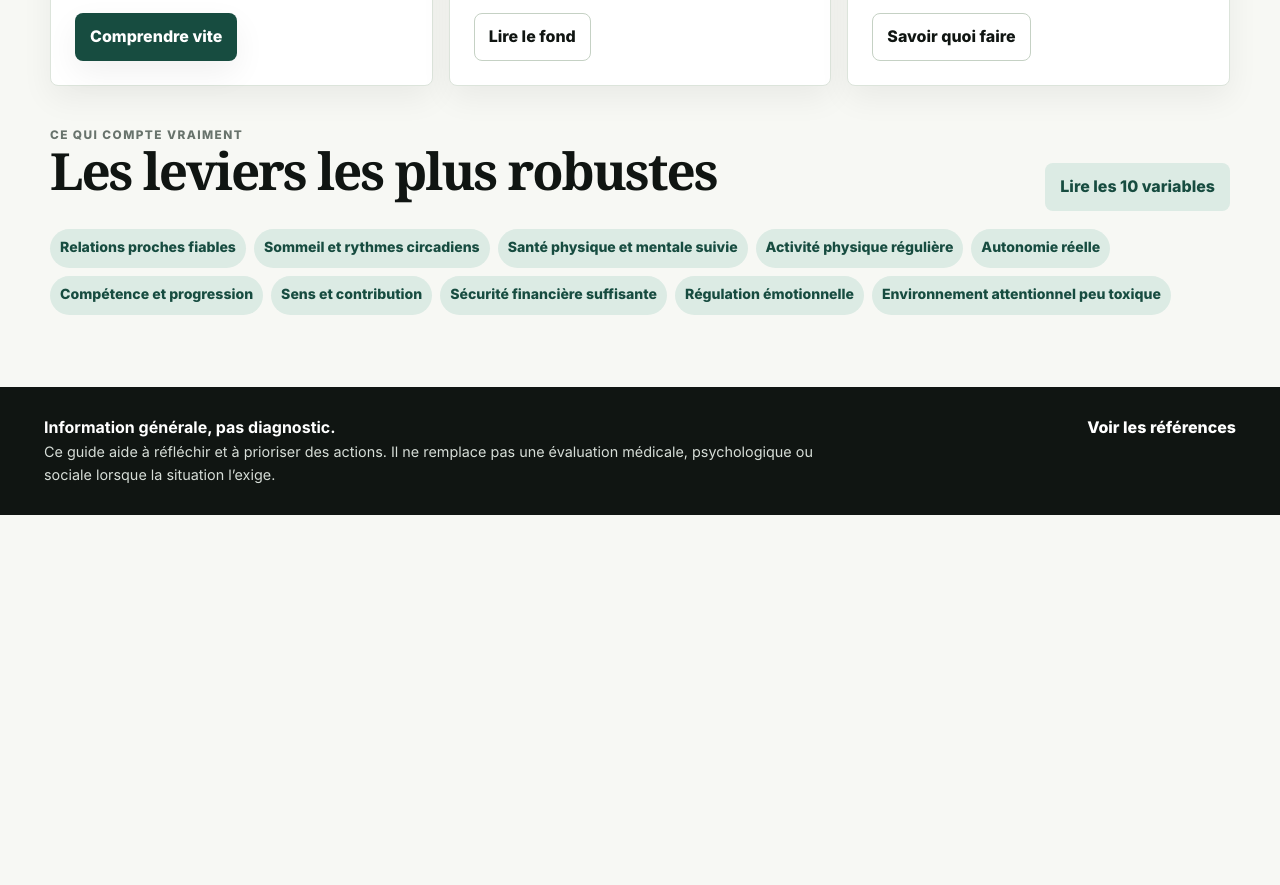
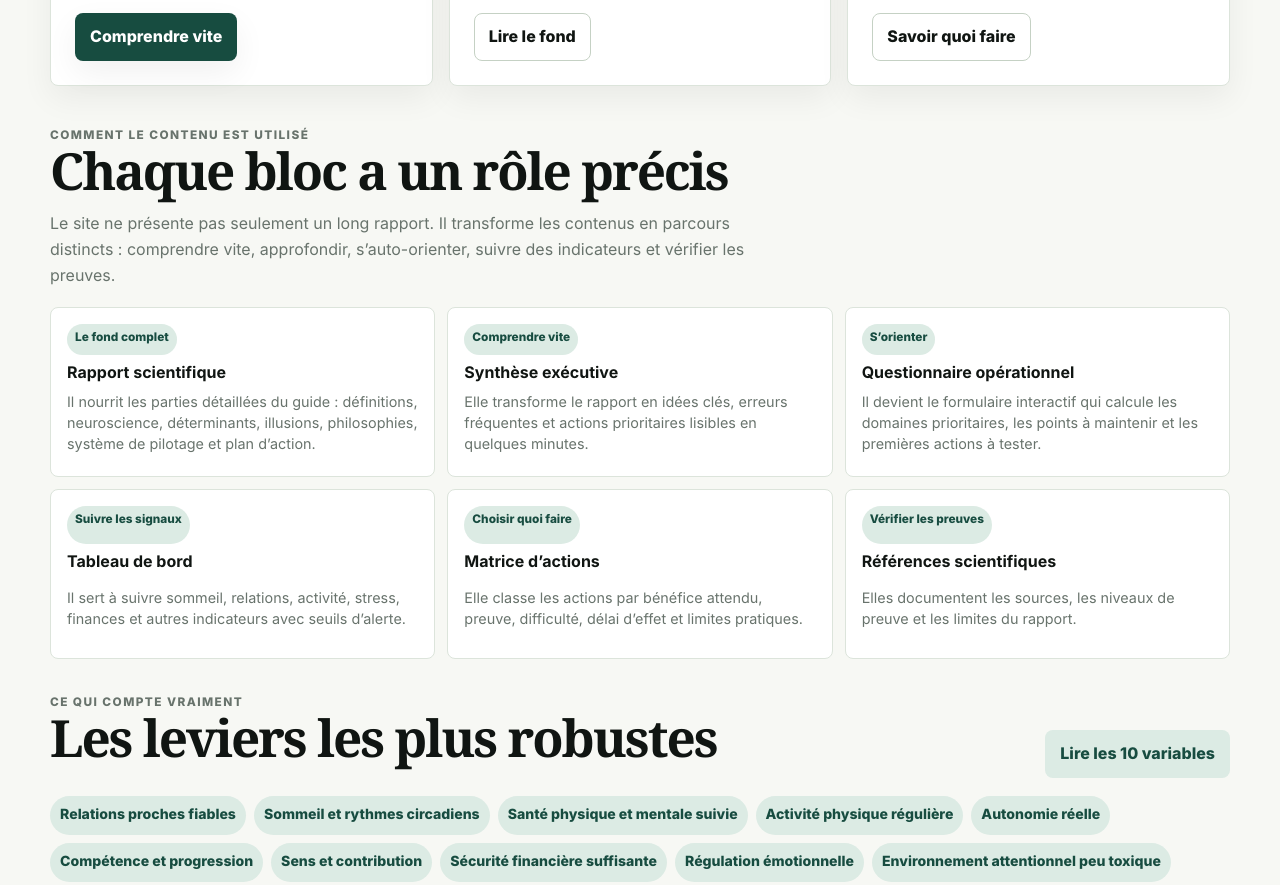
Before and after one commit to PNP06/bonheur, a plain HTML site: page index.html in a window 1280 px wide. Shown: the part 941-1826 px from the top of the page. Before the commit the page ends 1456 px from the top, so only its background shows below. Drawn offline with Linux system fonts and the light colour scheme.

Commit message:
Clarifie le role des contenus du site

```diff
--- a/assets/css/styles.css
+++ b/assets/css/styles.css
@@ -440,6 +440,81 @@ h3 {
   font-weight: 760;
 }
 
+.content-usage-panel {
+  display: grid;
+  gap: 18px;
+  padding: 22px;
+  margin: 8px 0 24px;
+  border: 1px solid var(--line);
+  border-radius: var(--radius);
+  background: rgba(255, 255, 255, 0.78);
+  box-shadow: var(--shadow-soft);
+}
+
+.content-usage-panel h2 {
+  margin-bottom: 8px;
+  font-family: inherit;
+  font-size: 1.35rem;
+  line-height: 1.2;
+  letter-spacing: -0.02em;
+}
+
+.content-usage-panel p {
+  max-width: 820px;
+  margin-bottom: 0;
+  color: var(--muted);
+}
+
+.content-usage-grid {
+  display: grid;
+  grid-template-columns: repeat(3, minmax(0, 1fr));
+  gap: 12px;
+}
+
+.content-usage-card {
+  display: grid;
+  gap: 8px;
+  min-height: 170px;
+  padding: 16px;
+  color: inherit;
+  border: 1px solid var(--line);
+  border-radius: var(--radius);
+  background: #fff;
+  text-decoration: none;
+  transition: 140ms ease;
+}
+
+.content-usage-card:hover,
+.content-usage-card:focus-visible {
+  outline: none;
+  border-color: var(--accent);
+  box-shadow: var(--shadow-soft);
+  transform: translateY(-1px);
+}
+
+.content-usage-card span {
+  width: fit-content;
+  padding: 4px 8px;
+  color: var(--accent-dark);
+  border-radius: 999px;
+  background: var(--accent-soft);
+  font-size: 0.74rem;
+  font-weight: 850;
+}
+
+.content-usage-card strong {
+  color: var(--ink);
+  font-size: 1rem;
+  line-height: 1.2;
+}
+
+.content-usage-card p {
+  margin-bottom: 0;
+  color: var(--muted);
+  font-size: 0.9rem;
+  line-height: 1.45;
+}
+
 .guide-toolbar {
   display: grid;
   grid-template-columns: minmax(0, 1fr) 280px;
@@ -1444,7 +1519,8 @@ h3 {
 
   .guide-grid,
   .action-grid,
-  .card-grid {
+  .card-grid,
+  .content-usage-grid {
     grid-template-columns: repeat(2, minmax(0, 1fr));
   }
 }
@@ -1486,8 +1562,13 @@ h3 {
   .action-grid,
   .card-grid,
   .two-card-grid,
-  .domain-help-grid {
+  .domain-help-grid,
+  .content-usage-grid {
     grid-template-columns: 1fr;
+  }
+
+  .content-usage-panel {
+    padding: 18px;
   }
 
   .section-head {
--- a/assets/js/app.js
+++ b/assets/js/app.js
@@ -93,6 +93,17 @@ const App = (() => {
         <section class="section-block">
           <div class="section-head">
             <div>
+              <p class="section-label">Comment le contenu est utilisé</p>
+              <h2>Chaque bloc a un rôle précis</h2>
+              <p>Le site ne présente pas seulement un long rapport. Il transforme les contenus en parcours distincts : comprendre vite, approfondir, s’auto-orienter, suivre des indicateurs et vérifier les preuves.</p>
+            </div>
+          </div>
+          ${Ui.contentUsageGrid(CONTENT_USAGE)}
+        </section>
+
+        <section class="section-block">
+          <div class="section-head">
+            <div>
               <p class="section-label">Ce qui compte vraiment</p>
               <h2>Les leviers les plus robustes</h2>
             </div>
@@ -184,6 +195,15 @@ const App = (() => {
             <p>Commencez par la synthèse, puis revenez ici pour vérifier le niveau de preuve et les limites.</p>
           </aside>
         </div>
+
+        <section class="content-usage-panel">
+          <div>
+            <p class="section-label">Carte des contenus</p>
+            <h2>Du rapport aux outils pratiques</h2>
+            <p>Les contenus sont reliés entre eux : le rapport explique, la synthèse résume, le questionnaire oriente, le tableau de bord suit, la matrice aide à choisir et les références vérifient.</p>
+          </div>
+          ${Ui.contentUsageGrid(CONTENT_USAGE)}
+        </section>
 
         <div class="guide-toolbar">
           <div class="search-field">
--- a/assets/js/content.js
+++ b/assets/js/content.js
@@ -168,6 +168,45 @@ const SUMMARY_ACTIONS = [
   'Travailler autonomie et compétence dans le travail.',
   'Avoir une pratique brève de gratitude ou de prosocialité.',
   'Surveiller les signaux précoces : isolement, irritabilité, fatigue, évitement.'
+];
+
+const CONTENT_USAGE = [
+  {
+    title: 'Rapport scientifique',
+    role: 'Le fond complet',
+    description: 'Il nourrit les parties détaillées du guide : définitions, neuroscience, déterminants, illusions, philosophies, système de pilotage et plan d’action.',
+    route: '#/guide'
+  },
+  {
+    title: 'Synthèse exécutive',
+    role: 'Comprendre vite',
+    description: 'Elle transforme le rapport en idées clés, erreurs fréquentes et actions prioritaires lisibles en quelques minutes.',
+    route: '#/synthese'
+  },
+  {
+    title: 'Questionnaire opérationnel',
+    role: 'S’orienter',
+    description: 'Il devient le formulaire interactif qui calcule les domaines prioritaires, les points à maintenir et les premières actions à tester.',
+    route: '#/questionnaire'
+  },
+  {
+    title: 'Tableau de bord',
+    role: 'Suivre les signaux',
+    description: 'Il sert à suivre sommeil, relations, activité, stress, finances et autres indicateurs avec seuils d’alerte.',
+    route: '#/tableau-de-bord'
+  },
+  {
+    title: 'Matrice d’actions',
+    role: 'Choisir quoi faire',
+    description: 'Elle classe les actions par bénéfice attendu, preuve, difficulté, délai d’effet et limites pratiques.',
+    route: '#/lire/matrice-actions'
+  },
+  {
+    title: 'Références scientifiques',
+    role: 'Vérifier les preuves',
+    description: 'Elles documentent les sources, les niveaux de preuve et les limites du rapport.',
+    route: '#/sources'
+  }
 ];
 
 const SCALE_LABELS = [
--- a/assets/js/ui.js
+++ b/assets/js/ui.js
@@ -60,8 +60,23 @@ const Ui = (() => {
     `;
   }
 
+  function contentUsageGrid(items) {
+    return `
+      <div class="content-usage-grid">
+        ${items.map((item) => `
+          <a class="content-usage-card" href="${escape(item.route)}">
+            <span>${escape(item.role)}</span>
+            <strong>${escape(item.title)}</strong>
+            <p>${escape(item.description)}</p>
+          </a>
+        `).join('')}
+      </div>
+    `;
+  }
+
   return {
     breadcrumb,
+    contentUsageGrid,
     docHref,
     guideCard,
     readerStepNav
--- a/index.html
+++ b/index.html
@@ -6,7 +6,7 @@
   <title>Le Guide Opérationnel du Bonheur Humain</title>
   <meta name="description" content="Une interface claire pour comprendre les leviers du bonheur, explorer le guide scientifique et obtenir une auto-orientation opérationnelle.">
   <meta name="theme-color" content="#f7f8f4">
-  <link rel="stylesheet" href="assets/css/styles.css?v=20260605-ui">
+  <link rel="stylesheet" href="assets/css/styles.css?v=20260605-content-map">
 </head>
 <body>
   <div class="reading-progress" aria-hidden="true">
@@ -50,10 +50,10 @@
     <div class="noscript">Activez JavaScript pour utiliser la navigation et le questionnaire interactif.</div>
   </noscript>
 
-  <script src="assets/js/content.js?v=20260605-ui" defer></script>
-  <script src="assets/js/markdown.js?v=20260605-ui" defer></script>
-  <script src="assets/js/ui.js?v=20260605-ui" defer></script>
-  <script src="assets/js/questionnaire.js?v=20260605-ui" defer></script>
-  <script src="assets/js/app.js?v=20260605-ui" defer></script>
+  <script src="assets/js/content.js?v=20260605-content-map" defer></script>
+  <script src="assets/js/markdown.js?v=20260605-content-map" defer></script>
+  <script src="assets/js/ui.js?v=20260605-content-map" defer></script>
+  <script src="assets/js/questionnaire.js?v=20260605-content-map" defer></script>
+  <script src="assets/js/app.js?v=20260605-content-map" defer></script>
 </body>
 </html>
```
